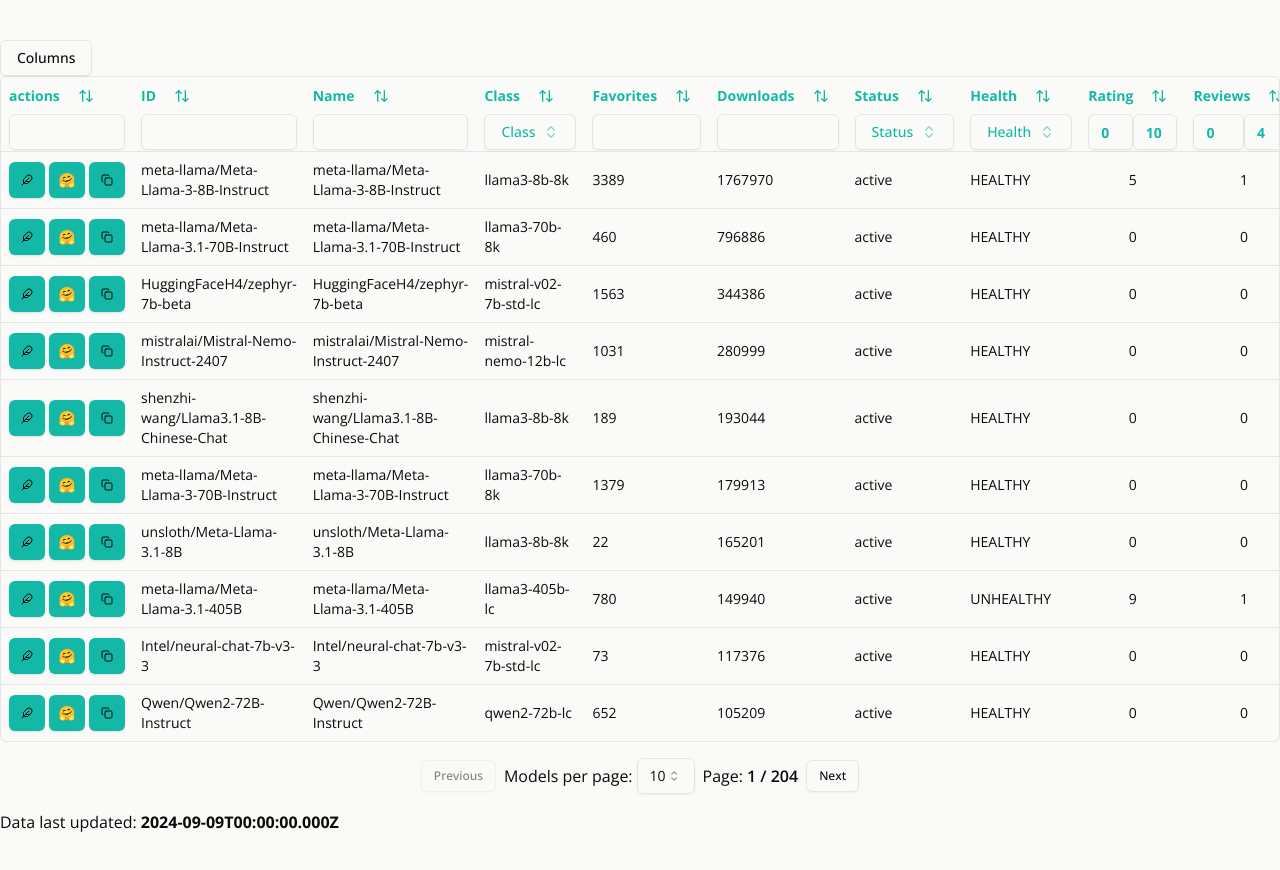
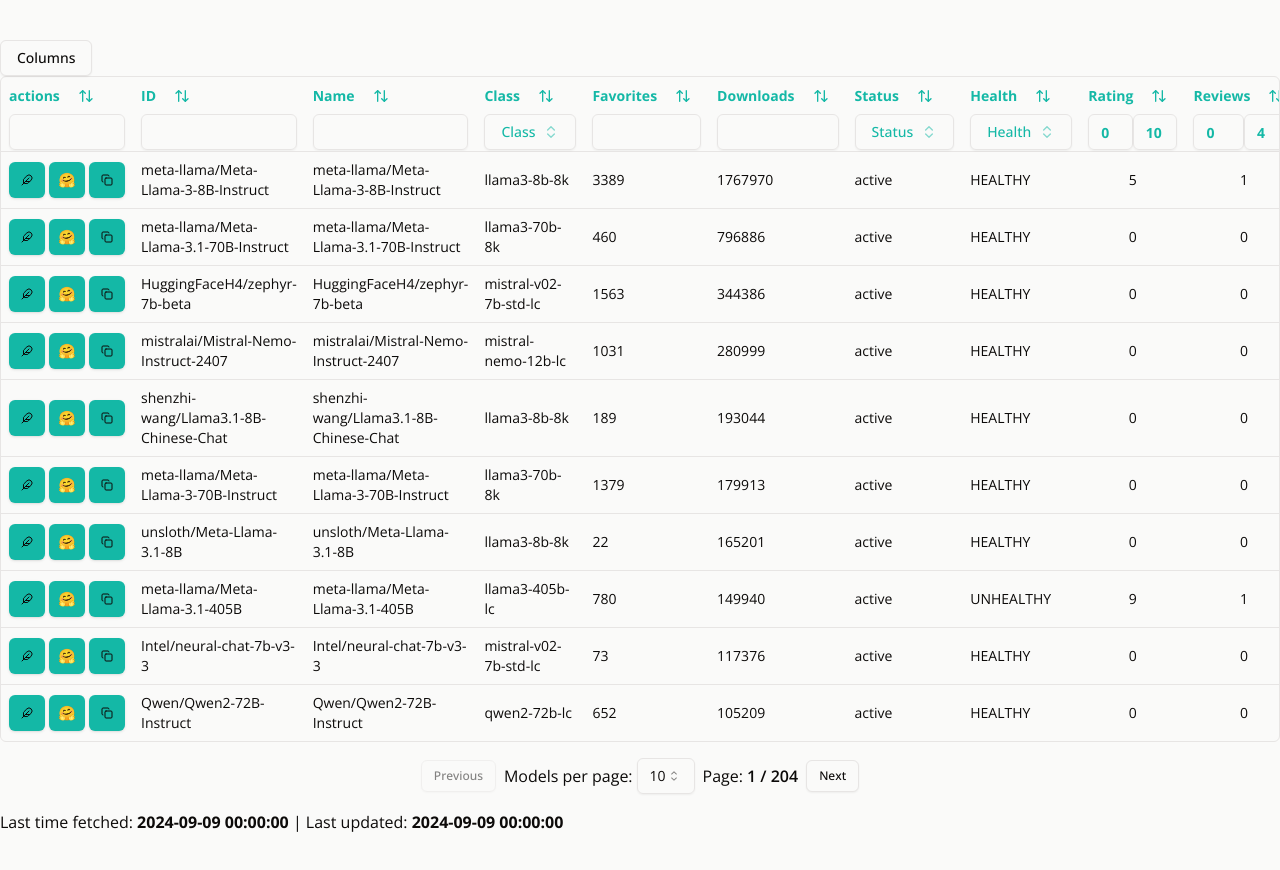
Before and after one commit to SrJuggernaut/featherless-models-table, a Next.js app: page / in a window 1280 px wide. Shown: the top 870 px of the page. Built offline with nearby package versions, Linux system fonts and the light colour scheme.

Commit message:
feat: show also last time fetched

```diff
--- a/package.json
+++ b/package.json
@@ -8,9 +8,9 @@
     "start": "next start",
     "lint": "eslint",
     "prepare": "husky",
-    "pages:build": "npx @cloudflare/next-on-pages",
-    "preview": "npm run pages:build && wrangler pages dev",
-    "deploy": "npm run pages:build && wrangler pages deploy"
+    "pages:build": "bunx @cloudflare/next-on-pages",
+    "preview": "bun run pages:build && wrangler pages dev",
+    "deploy": "bun run pages:build && wrangler pages deploy"
   },
   "dependencies": {
     "@radix-ui/react-dialog": "^1.1.1",
--- a/src/app/page.tsx
+++ b/src/app/page.tsx
@@ -1,33 +1,36 @@
 import ModelsTable from '@/components/ModelsTable'
 import { ApiResponse } from '@/types/featherless'
+import { formatDate } from '@/utilities/date'
 import { FC } from 'react'
 
-const AN_HOUR_IN_SECONDS = 60 * 60
+// export const revalidate = 3600 // 1 hour
+export const revalidate = 60 // 1 minute for development
 
-const getData = async (): Promise<ApiResponse & { date: string }> => {
+const getData = async (): Promise<ApiResponse & { lastUpdated: string, date: string }> => {
   if (process.env.NODE_ENV === 'development') {
     // eslint-disable-next-line @typescript-eslint/no-require-imports
     const data = await require('@/data.json')
     // Last data was fetched 9 september 2024
     return {
       ...data,
-      date: new Date('2024-09-09').toISOString()
+      date: new Date('2024-09-09').toISOString(),
+      lastUpdated: new Date('2024-09-09').toISOString()
     }
   }
   const res = await fetch('https://api.featherless.ai/feather/models?page=1&perPage=9999', {
     next: {
-      revalidate: AN_HOUR_IN_SECONDS
+      revalidate: 60
     }
   })
-  return { ...await res.json(), date: new Date(res.headers.get('last-modified') as string).toISOString() }
+  return { ...await res.json(), lastUpdated: new Date(res.headers.get('last-modified') as string).toISOString(), date: new Date(res.headers.get('date') as string) }
 }
 
 const page: FC = async () => {
-  const { items, date } = await getData()
+  const { items, date, lastUpdated } = await getData()
   return (
     <div className="container mx-auto py-10">
       <ModelsTable data={items} />
-      <p>Data last updated: <strong>{new Date(date).toISOString()}</strong></p>
+      <p>Last time fetched: <strong>{formatDate(new Date(date))}</strong> | Last updated: <strong>{formatDate(new Date(lastUpdated))}</strong></p>
     </div>
   )
 }
```
